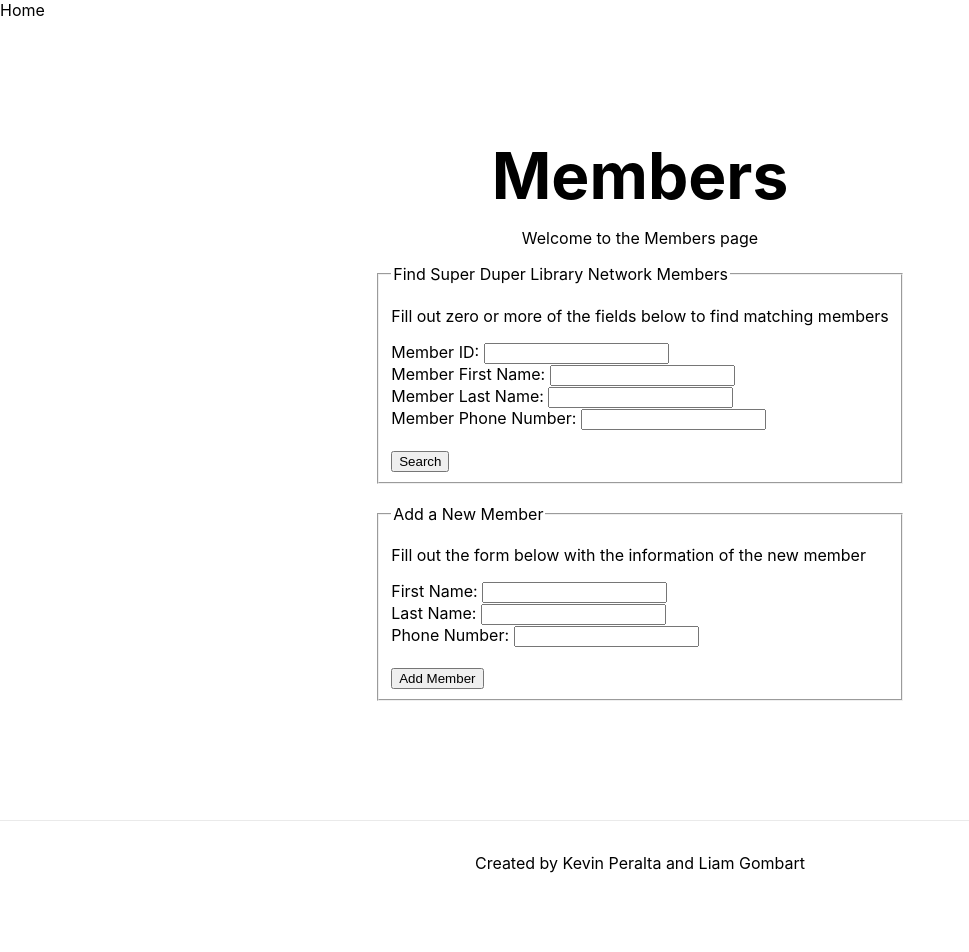
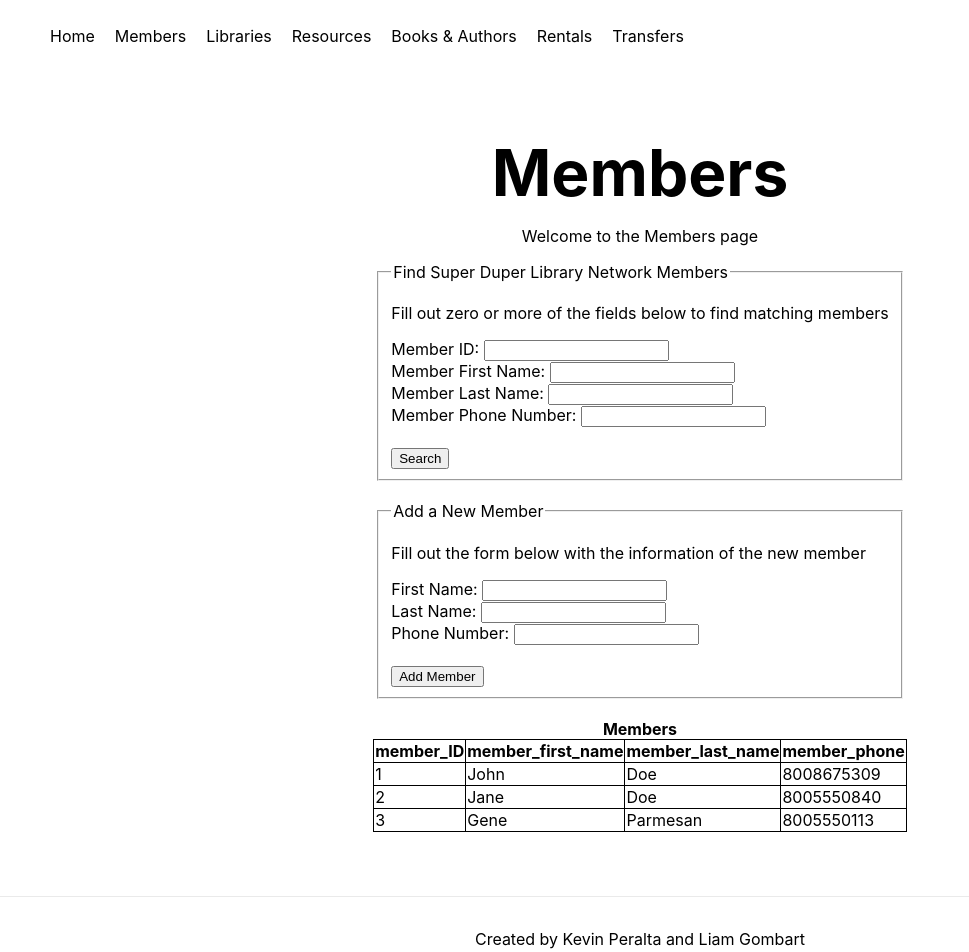
Before and after one commit to p-bodson/cs340-frontend, a Next.js app: page /members in a window 1280 px wide. Shown: the top 952 px of the page, without its empty margins (0-969 px from the left). Before the commit the page ends 905 px from the top, so only its background shows below. Built offline with nearby package versions, Linux system fonts and the light colour scheme.

Commit message:
Added data tables to Members and Libraries pages,  added more instructions on Rentals and Transfers pages, added tables to Rental_Items and Transfer_Items pages, and expanded nav bar

```diff
--- a/src/components/navbar.tsx
+++ b/src/components/navbar.tsx
@@ -1,12 +1,46 @@
 import Link from "next/link"
+import styles from '@/styles/Home.module.css'
 
 export default function Navbar() {
     return (
-        <nav>
-            <Link href="/">
-                <a>Home</a>
-            </Link>
-
+        <nav className={styles.navigation}>
+            <ol>
+              <li>
+                <Link href="/">
+                  <a>Home</a>
+                </Link>
+              </li>
+              <li>
+                <Link href="/members">
+                  <a>Members</a>
+                </Link>
+              </li>
+              <li>
+                <Link href="/libraries">
+                  <a>Libraries</a>
+                </Link>
+              </li>
+              <li>
+                <Link href="/resources">
+                  <a>Resources</a>
+                </Link>
+              </li>
+              <li>
+                <Link href="/books-and-authors">
+                  <a>Books {'&'} Authors</a>
+                </Link>
+              </li>
+              <li>
+                <Link href="/rentals">
+                  <a>Rentals</a>
+                </Link>
+              </li>
+              <li>
+                <Link href="/transfers">
+                  <a>Transfers</a>
+                </Link>
+              </li>
+            </ol>
         </nav>
     )
 
--- a/src/pages/members.tsx
+++ b/src/pages/members.tsx
@@ -59,7 +59,38 @@ const Members: NextPage = () => {
                 <input type="submit" value="Add Member" />
             </fieldset>
           </form>
-
+          <br />
+          <table>
+              <caption><b>Members</b></caption>
+              <thead>
+                <tr>
+                  <th>member_ID</th>
+                  <th>member_first_name</th>
+                  <th>member_last_name</th>
+                  <th>member_phone</th>
+                </tr>
+              </thead>
+              <tbody>
+                <tr>
+                  <td>1</td>
+                  <td>John</td>
+                  <td>Doe</td>
+                  <td>8008675309</td>
+                </tr>
+                <tr>
+                  <td>2</td>
+                  <td>Jane</td>
+                  <td>Doe</td>
+                  <td>8005550840</td>
+                </tr>
+                <tr>
+                  <td>3</td>
+                  <td>Gene</td>
+                  <td>Parmesan</td>
+                  <td>8005550113</td>
+                </tr>
+              </tbody>
+          </table>
 
         </main>
 
--- a/styles/globals.css
+++ b/styles/globals.css
@@ -19,3 +19,8 @@ table, td, th{
   border: 1px solid black;
   border-collapse: collapse;
 }
+
+ol > li{
+  display: inline-block;
+  margin: 10px;
+}
```
Also changed, not shown: src/pages/libraries.tsx (+28 -2 lines), src/pages/rental-items.tsx (+22 -2 lines), src/pages/rentals.tsx (+14 -5 lines), src/pages/transfer-items.tsx (+22 -2 lines), src/pages/transfers.tsx (+14 -5 lines).
